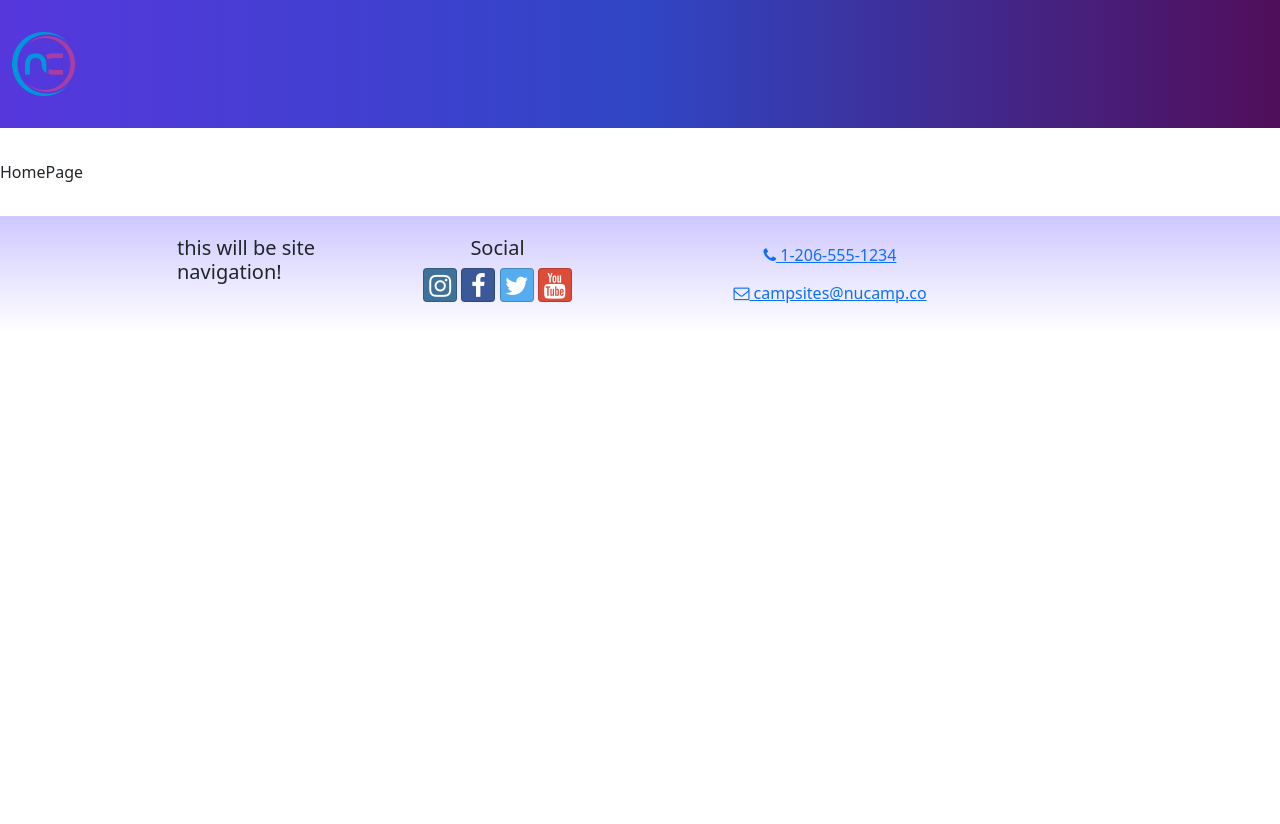
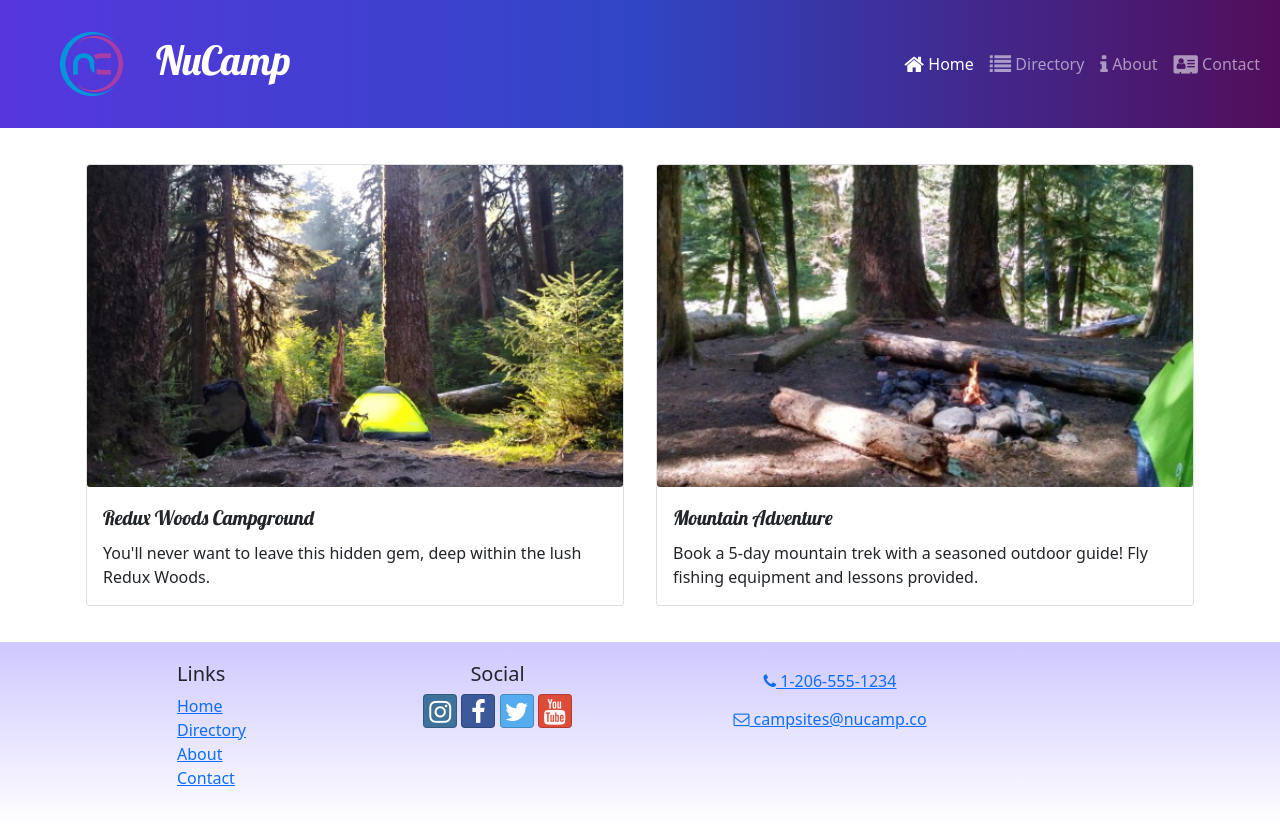
Before and after one commit to BigToughFrogMan/ReactCampsite, a React (Create React App) app: page / in a window 1280 px wide. Before the commit the page ends 800 px from the top, so only its background shows below. Built offline with nearby package versions, Linux system fonts and the light colour scheme.

Commit message:
header and footer functionality and featured promotion and campsite on homepage

```diff
--- a/src/components/Footer.js
+++ b/src/components/Footer.js
@@ -1,4 +1,5 @@
 import {Container, Row, Col} from 'reactstrap';
+import { Link } from 'react-router-dom';
 
 const Footer = () => {
     return (
@@ -6,7 +7,21 @@
             <Container>
                 <Row>
                     <Col xs={{ size: 4, offset: 1 }} sm='2'>
-                        <h5>this will be site navigation!</h5>
+                        <h5>Links</h5>
+                        <ul className='list-unstyled'>
+                            <li>
+                                <Link to='/'>Home</Link>
+                            </li>
+                            <li>
+                                <Link to='/directory'>Directory</Link>
+                            </li>
+                            <li>
+                                <Link to='/about'>About</Link>
+                            </li>
+                            <li>
+                                <Link to='/contact'>Contact</Link>
+                            </li>
+                        </ul>
                     </Col>
                     <Col xs='6' sm='3' className='text-center'>
                         <h5>Social</h5>
--- a/src/components/Header.js
+++ b/src/components/Header.js
@@ -1,12 +1,43 @@
-import {Navbar, NavbarBrand} from 'reactstrap';
-import NucampLogo from '../app/assets/img/logo.png'
+import { useState } from 'react';
+import { Navbar, NavbarBrand, Collapse, NavbarToggler, Nav, NavItem } from 'reactstrap';
+import { NavLink } from 'react-router-dom';
+import NucampLogo from '../app/assets/img/logo.png';
 
 const Header = () => {
+    const [menuOpen, setMenuOpen] = useState(false);
+
     return (
         <Navbar dark color='primary' sticky='top' expand='md'>
-            <NavbarBrand href='/'>
-                <img src={NucampLogo} alt='nucamp logo' />
+            <NavbarBrand className='ms-5' href='/'>
+                <img src={NucampLogo} alt='nucamp logo' className='float-start'/>
+                <h1 className='mt-1'>NuCamp</h1>
             </NavbarBrand>
+
+            <NavbarToggler onClick={() => setMenuOpen(!menuOpen)} />
+            <Collapse isOpen={menuOpen} navbar>
+                <Nav className="ms-auto" navbar>
+                    <NavItem>
+                        <NavLink className='nav-link' to='/'>
+                            <i className='fa fa-home fa-lg' /> Home
+                        </NavLink>
+                    </NavItem>
+                    <NavItem>
+                        <NavLink className='nav-link' to='/directory'>
+                            <i className='fa fa-list fa-lg' /> Directory
+                        </NavLink>
+                    </NavItem>
+                    <NavItem>
+                        <NavLink className='nav-link' to='/about'>
+                        <i className='fa fa-info fa-lg' /> About
+                        </NavLink>
+                    </NavItem>
+                    <NavItem>
+                        <NavLink className='nav-link' to='/contact'>
+                        <i className='fa fa-address-card fa-lg' /> Contact
+                        </NavLink>
+                    </NavItem>
+                </Nav>
+            </Collapse>
         </Navbar>
     );
 };
--- a/src/features/campsites/campsitesSlice.js
+++ b/src/features/campsites/campsitesSlice.js
@@ -8,6 +8,6 @@
     return CAMPSITES.find((campsite) => campsite.id === id);
 }
 
-// export const selectRandomCampsite = () => {
-//     return CAMPSITES[Math.floor(Math.random() * CAMPSITES.length)];
-// };
+export const selectFeaturedCampsite = () => {
+    return CAMPSITES.find((campsite) => campsite.featured);
+};
--- /dev/null
+++ b/src/features/display/DisplayCard.js
@@ -0,0 +1,17 @@
+import { Card, CardImg, CardText, CardBody, CardTitle } from 'reactstrap';
+
+const DisplayCard = ({item}) => {
+    const {image, name, description} = item;
+
+    return (
+        <Card>
+            <CardImg src={image} alt={name} />
+            <CardBody>
+                <CardTitle>{name}</CardTitle>
+                <CardText>{description}</CardText>
+            </CardBody>
+        </Card>
+    );
+};
+
+export default DisplayCard;
--- /dev/null
+++ b/src/features/display/DisplayList.js
@@ -0,0 +1,22 @@
+import {Col, Row} from 'reactstrap';
+import DisplayCard from './DisplayCard';
+import {selectFeaturedCampsite} from '../campsites/campsitesSlice';
+import {selectFeaturedPromotion} from '../promotions/promotionsSlice';
+
+const DisplayList = () => {
+    const items = [selectFeaturedCampsite(), selectFeaturedPromotion()];
+
+    return (
+        <Row>
+            {items.map((item, idx) => {
+                return (
+                    <Col md className='m-1' key={idx}>
+                        <DisplayCard item={item} />
+                    </Col>
+                );
+            })}
+        </Row>
+    )
+};
+
+export default DisplayList;
--- /dev/null
+++ b/src/features/promotions/promotionsSlice.js
@@ -0,0 +1,5 @@
+import {PROMOTIONS} from '../../app/shared/PROMOTIONS';
+
+export const selectFeaturedPromotion = () => {
+    return PROMOTIONS.find((promotion) => promotion.featured);
+};
--- a/src/pages/HomePage.js
+++ b/src/pages/HomePage.js
@@ -1,5 +1,12 @@
+import { Container } from 'reactstrap';
+import DisplayList from '../features/display/DisplayList';
+
 const HomePage = () => {
-    return <div>HomePage</div>;
+    return (
+        <Container>
+            <DisplayList />
+        </Container>
+    );
 };
 
 export default HomePage;
```
